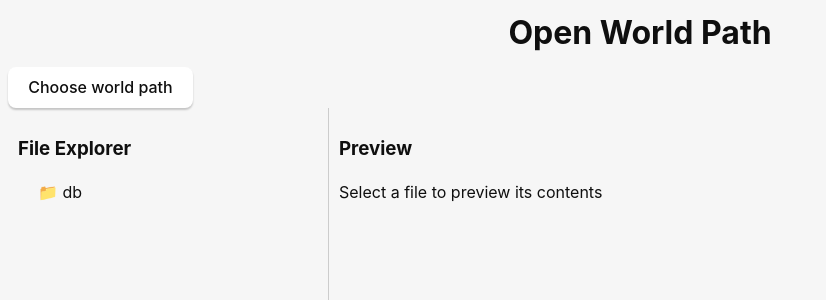
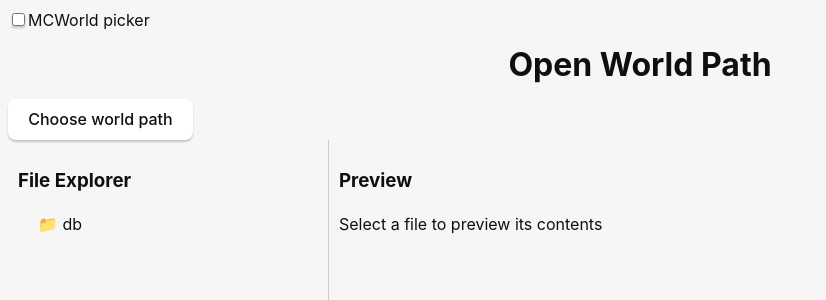
Before and after one commit to Offroaders123/world_nbt, a React (Vite) app: page / in a window 1280 px wide. Shown: the top 300 px of the page, without its empty margins (0-826 px from the left). Built offline with nearby package versions, Linux system fonts and the light colour scheme.

Commit message:
PickerViewer Toggle
Got this working, so you can now pick which way you want to open a world with! This is temporary in it's implementation, like a few other things here. Going to reduce the common things here into further groupings/abstractions.

```diff
--- a/src/App.tsx
+++ b/src/App.tsx
@@ -1,8 +1,8 @@
-import { WorldPathViewer } from "./MCWorldViewer.tsx";
+import PickerViewer from "./MCWorldViewer.tsx";
 import "./App.css";
 
 export default function App() {
   return (
-    <WorldPathViewer />
+    <PickerViewer />
   );
 }
--- a/src/MCWorldViewer.tsx
+++ b/src/MCWorldViewer.tsx
@@ -24,7 +24,27 @@ export interface ExtractedFile {
   size: number;
 }
 
-export function WorldPathViewer() {
+export default function PickerViewer() {
+  const [archivePickerEnabled, setArchivePickerEnabled] = useState<boolean>(false);
+
+  return (
+    <>
+      <label>
+        <input
+          type='checkbox'
+          checked={archivePickerEnabled}
+          onChange={event => setArchivePickerEnabled(event.currentTarget.checked)}
+        />
+        MCWorld picker
+      </label>
+      {
+        archivePickerEnabled ? <MCWorldViewer /> : <WorldPathViewer />
+      }
+    </>
+  );
+}
+
+function WorldPathViewer() {
   const [files, setFiles] = useState<DirChildren>([]);
   const [dbKeys, setDbKeys] = useState<ExtractedFile[]>([]);
   const [error, setError] = useState<string | null>(null);
@@ -78,7 +98,7 @@ export function WorldPathViewer() {
   );
 }
 
-export default function MCWorldViewer() {
+function MCWorldViewer() {
   const [files, setFiles] = useState<DirChildren>([]);
   const [dbKeys, setDbKeys] = useState<ExtractedFile[]>([]);
   const [error, setError] = useState<string | null>(null);
```
Also changed, not shown: 1 other file (tests, documents, lock files or other folders).
